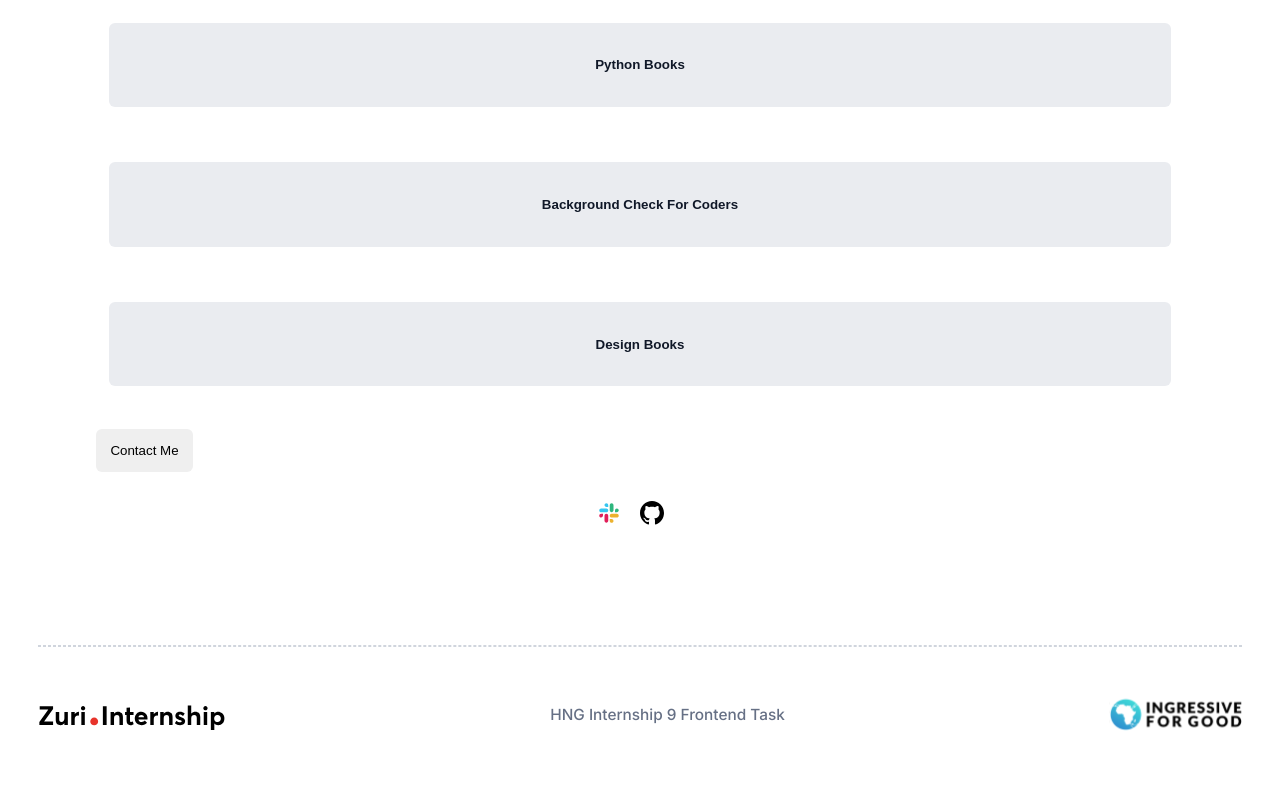
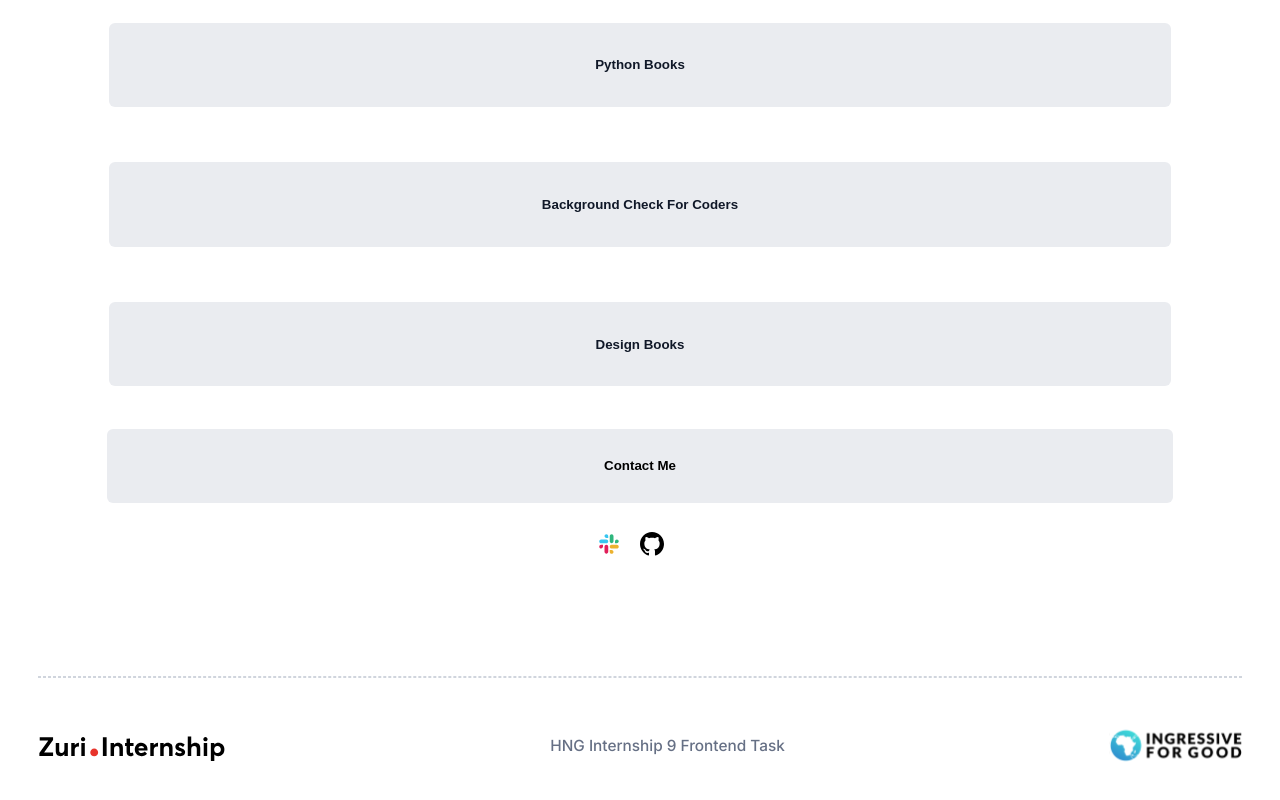
Before and after one commit to afolasope/links-train, a React (Create React App) app: page / in a window 1280 px wide. Shown: the part 674-1474 px from the top of the page. Built offline with nearby package versions, Linux system fonts and the light colour scheme.

Commit message:
style: adds styling to contact button

```diff
--- a/src/index.css
+++ b/src/index.css
@@ -123,7 +123,8 @@ header {
   transition: all 0.3s ease-in-out;
   font-weight: 600;
 }
-.link button a:hover {
+.link button a:hover,
+.link-contact .contact-btn:hover {
   background-color: #d0d5dd;
   transform: scale(1.01);
 }
@@ -184,7 +185,6 @@ footer p {
   margin-bottom: 1.5rem;
 }
 .form-control {
-  /* border: 1px solid rebeccapurple; */
   margin-bottom: 1.5rem;
 }
 .form-control label {
@@ -227,7 +227,20 @@ footer p {
 .agreement input {
   margin-right: 0.5rem;
 }
-.contact-submit {
+.link-contact .contact-btn {
+  background-color: #475467;
+  width: 98%;
+  padding: 1.5rem;
+  display: block;
+  background-color: #eaecf0;
+  border-radius: 6px;
+  text-transform: capitalize;
+  transition: all 0.3s ease-in-out;
+  font-weight: 600;
+}
+.link-contact {
+  display: flex;
+  justify-content: center;
 }
 .contact-submit button {
   width: 100%;
```
